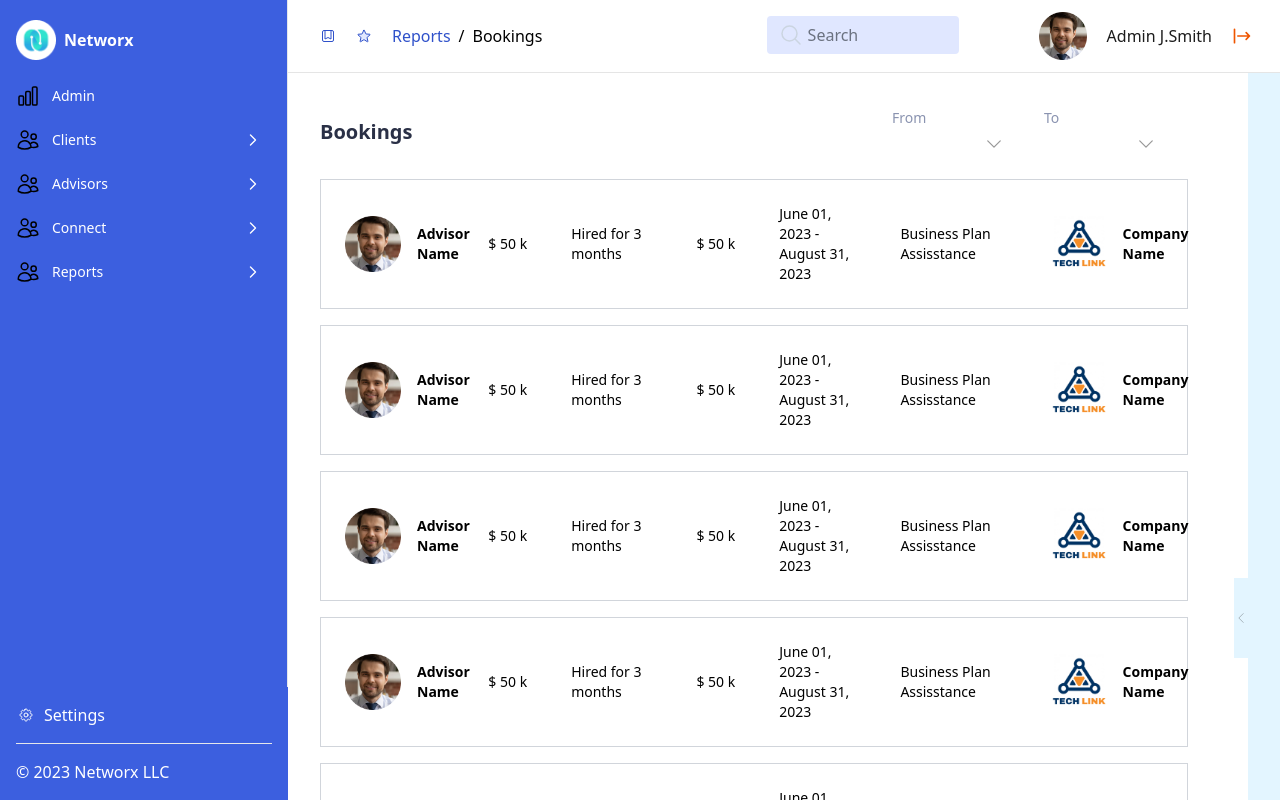
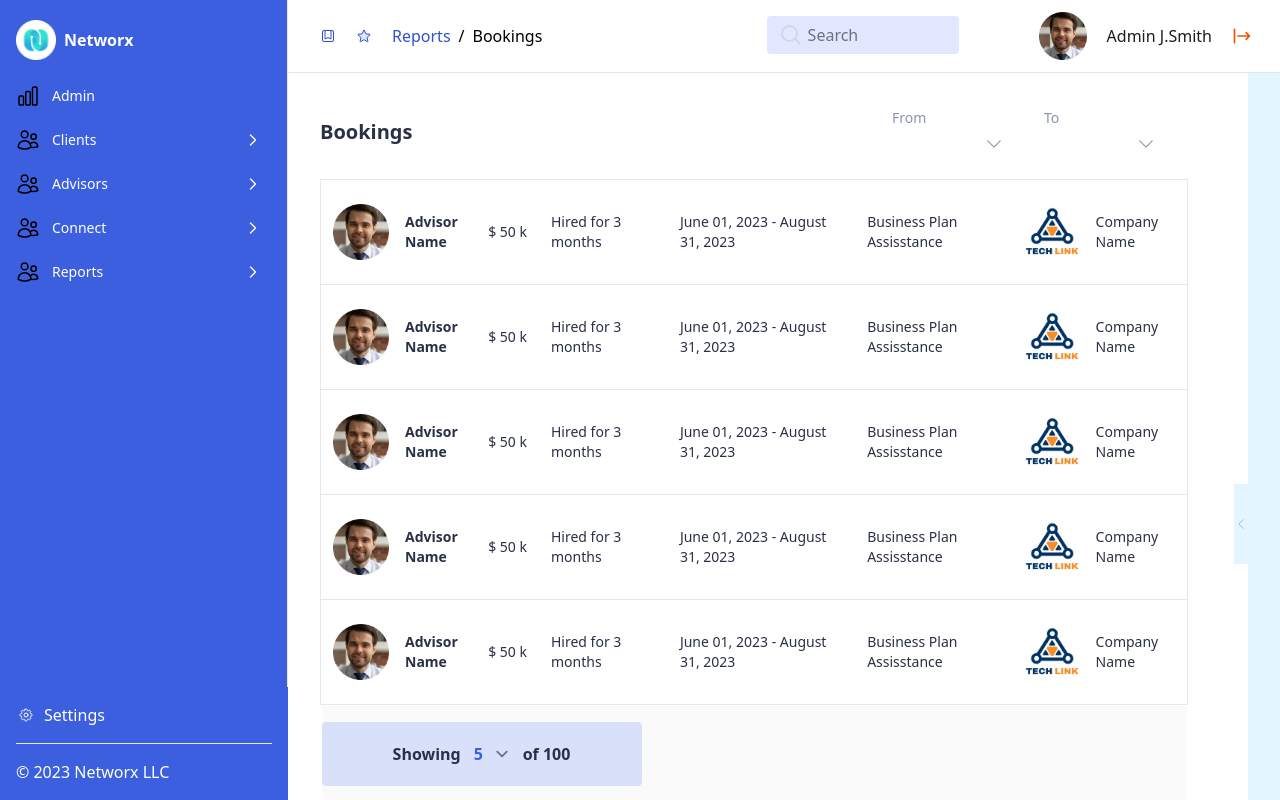
Before and after one commit to mustaqeemtariq/financial-service, a React (Create React App) app: page /reports/bookings in a window 1280 px wide. Shown: the top 800 px of the page. Built offline with nearby package versions, Linux system fonts and the light colour scheme.

Commit message:
refactor booking page

```diff
--- a/src/pages/reports/bookings.tsx
+++ b/src/pages/reports/bookings.tsx
@@ -1,15 +1,15 @@
 import { useState } from 'react'
+import { toast } from 'react-hot-toast'
 import clsx from 'clsx'
 
 import { AppLayout } from 'components/app/layout'
 import { Container } from 'components/app/container'
 import { AppFooter } from 'components/app/footer'
 import { AppHeader } from 'components/app/header'
-import { Pagination } from 'components/app/pagination'
 import { companyIcon, personIcon } from 'assets/icons'
 import { Notification } from 'components/app/notification'
 import { InputDate } from 'components/fields/date'
-import { toast } from 'react-hot-toast'
+import { Table } from 'components/app/table'
 
 export const Bookings = () => {
 	const breadcrumbs = [
@@ -78,7 +78,7 @@ export const Bookings = () => {
 	const [selectedDate, setSelectedDate] = useState({ from: '', to: '' })
 
 	const onDateChange = (value: string, name: string) => {
-		if (name === 'from') setSelectedDate(prev => ({ ...prev, from: value }))
+		if (name === 'from') setSelectedDate(() => ({ to: '', from: value }))
 		if (name === 'to') {
 			if (new Date(value) > new Date(selectedDate.from)) {
 				setSelectedDate(prev => ({ ...prev, to: value }))
@@ -90,30 +90,28 @@ export const Bookings = () => {
 
 	const renderComponent = (items: any) => {
 		return (
-			<div className="space-y-4">
-				{items?.map((item: any, index: number) => (
-					<div
-						key={index}
-						className={clsx(
-							'border border-gray-300 p-6 grid grid-col-6 grid-flow-col items-center',
-							open ? 'gap-x-4' : 'gap-x-11'
-						)}>
-						<div className={clsx('flex items-center', open ? 'space-x-2' : 'space-x-4')}>
-							<img src={item?.image} alt="person" className="w-14 h-14" />
-							<p className="font-semibold text-sm">{item?.name}</p>
-						</div>
-						<p className="text-sm">{item?.price}</p>
-						<p className="text-sm">{item?.status}</p>
-						<p className="text-sm">{item?.price}</p>
-						<p className="text-sm">{item?.date}</p>
-						<p className="text-sm">{item?.title}</p>
-						<div className={clsx('flex items-center', open ? 'space-x-2' : 'space-x-4')}>
-							<img src={item?.company?.image} alt="person" className="w-14 h-14" />
-							<p className="font-semibold text-sm">{item?.company?.name}</p>
-						</div>
-					</div>
+			<tbody>
+				{items.map((item: any, index: number) => (
+					<tr key={index} className=" border">
+						<td className="tw-table-td pr-0">
+							<div className={clsx('flex items-center', open ? 'gap-x-2' : 'gap-x-4')}>
+								<img src={item.image} alt="person" className="w-14 h-14" />
+								<p className="font-semibold text-sm">{item.name}</p>
+							</div>
+						</td>
+						<td className="tw-table-td whitespace-nowrap">{item.price}</td>
+						<td className="tw-table-td">{item.status}</td>
+						<td className="tw-table-td">{item.date}</td>
+						<td className="tw-table-td">{item.title}</td>
+						<td className="tw-table-td pl-0">
+							<div className={clsx('flex items-center', open ? 'gap-x-2' : 'gap-x-4')}>
+								<img src={item.company.image} alt="person" className="w-14 h-14" />
+								<p className="text-sm">{item.company.name}</p>
+							</div>
+						</td>
+					</tr>
 				))}
-			</div>
+			</tbody>
 		)
 	}
 
@@ -135,13 +133,7 @@ export const Bookings = () => {
 							<InputDate value={selectedDate.to} label="To" name="to" onDateChange={onDateChange} />
 						</div>
 					</div>
-					<Pagination
-						totalSelectedPages={items?.length}
-						items={items}
-						renderComponent={renderComponent}
-						showButton={false}
-						showSelect={true}
-					/>
+					<Table items={items} renderComponent={renderComponent} showSelect={true} />
 					<AppFooter />
 				</div>
 				<Notification openNotifications={open} setOpenNotifications={setOpen} />
```
